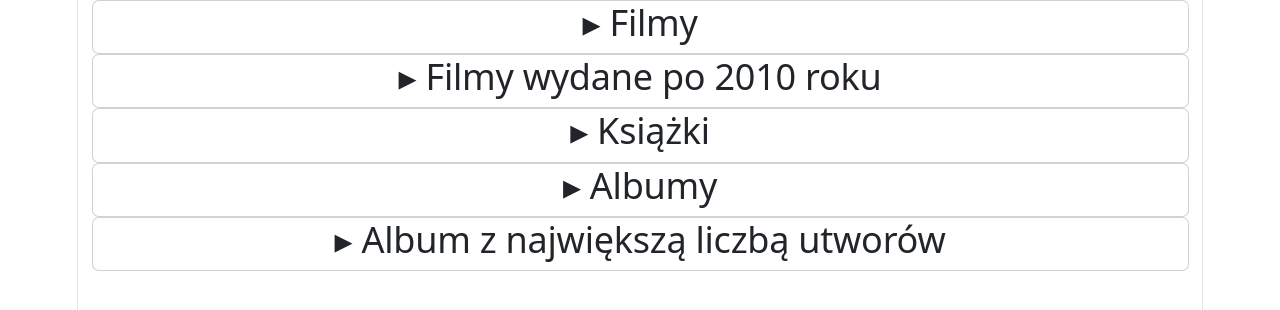
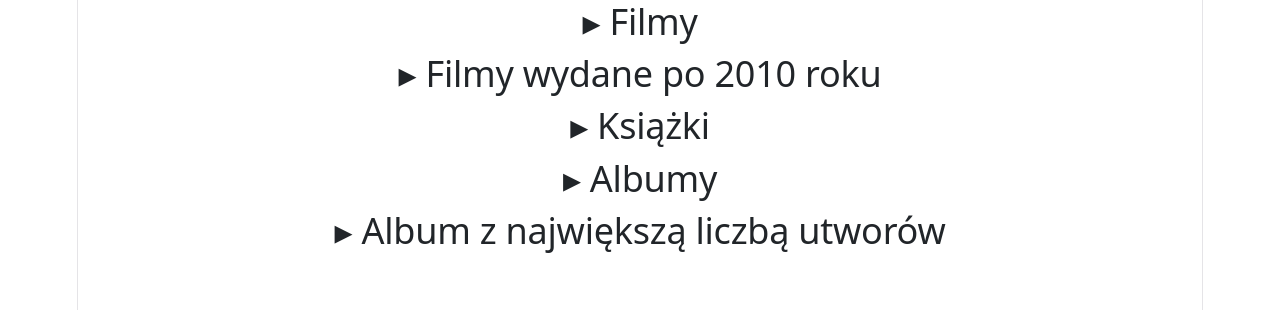
Before and after one commit to Swistaki/pzaw, a React (Vite) app in the folder Filmy/: page / in a window 1280 px wide. Shown: the top 310 px of the page. Built offline with nearby package versions, Linux system fonts and the light colour scheme.

Commit message:
poprawione cards i klikane karty

```diff
--- a/Filmy/src/App.tsx
+++ b/Filmy/src/App.tsx
@@ -12,12 +12,15 @@ import 'bootstrap/dist/css/bootstrap.min.css';
 
 function Movie({ titleMovie, yearMovie, posterMovie, rating }: MovieProps) {
     return (
-        <div className="col">
-            <img src={posterMovie} alt={titleMovie} />
-            <p>{titleMovie}</p>
+        <div className="card" onClick={() => console.log(`Wybrano film: ${titleMovie}`)}>
+            <img className="card-img-top" src={posterMovie} alt={titleMovie} />
+            <div className="card-body">
+                <h5 className="card-title">{titleMovie}</h5>
                 {rating >= 8 && <p>Polecany</p>}
                 <p>Rok produkcji: {yearMovie}</p>
+                <button className="btn btn-primary"onClick={() => console.log(`Pokaż szczegóły dla ${titleMovie}`)}>Pokaż szczegóły</button>
                 <p>Ocena: {rating}/10</p>
+            </div>
         </div>
     );
 }
@@ -49,12 +52,14 @@ const moviesAfter2010 = movies.filter((movie) => movie.yearMovie > 2010);
 
 function Book({ coverBook, titleBook, yearBook, pagesBook }: BookProps) {
     return (
-        <div className="col">
-            <img src={coverBook} alt={titleBook} />
-            <p>{titleBook}</p>
+        <div className="card">
+            <img className="card-img-top" src={coverBook} alt={titleBook} />
+            <div className="card-body">
+                <h5 className="card-title">{titleBook}</h5>
                 {yearBook < 2000 && <p>Klasyka</p>}
                 <p>Rok wydania: {yearBook}</p>
                 <p>Liczba stron: {pagesBook}</p>
+            </div>
         </div>
     );
 }
@@ -86,9 +91,10 @@ const booksByNewestFirst = [...books].sort((a, b) => b.yearBook - a.yearBook);
 
 function Album({ coverAlbum, titleAlbum, artistAlbum, genreAlbum, yearAlbum, tracks }: AlbumProps) {
     return (
-        <div className="col">
-            <img src={coverAlbum} alt={titleAlbum} />
-            <p>{titleAlbum}</p>
+        <div className="card">
+            <img className="card-img-top" src={coverAlbum} alt={titleAlbum} />
+            <div className="card-body">
+                <h5 className="card-title">{titleAlbum}</h5>
                 <p>Wykonawca: {artistAlbum}</p>
                 <p>Gatunek: {genreAlbum}</p>
                 <p>Rok wydania: {yearAlbum}</p>
@@ -114,6 +120,7 @@ function Album({ coverAlbum, titleAlbum, artistAlbum, genreAlbum, yearAlbum, tra
                 :
                     <div className="alert alert-info" role="alert">Brak utworów!</div>
                 }
+            </div>
         </div>
     );
 }
@@ -189,7 +196,7 @@ function App() {
 
     return (
         <main className="container">
-            <section className='card'>
+            <section>
                 <h2 onClick={() => setIsMovieOpen(!isMovieOpen)}>
                 {isMovieOpen ? "▸" : "▾"} Filmy
                 </h2>
@@ -201,7 +208,7 @@ function App() {
                 )}
             </section>
 
-            <section className='card'>
+            <section>
                 <h2 onClick={() => setIsMoviesAfter2010Open(!isMoviesAfter2010Open)}>
                 {isMoviesAfter2010Open ? "▸" : "▾"} Filmy wydane po 2010 roku
                 </h2>
@@ -213,7 +220,7 @@ function App() {
                 )}
             </section>
 
-            <section className='card'>
+            <section>
                 <h2 onClick={() => setIsBookOpen(!isBookOpen)}>
                 {isBookOpen ? "▸" : "▾"} Książki
                 </h2>
@@ -225,7 +232,7 @@ function App() {
                 )}
             </section>
 
-            <section className='card'>
+            <section>
                 <h2 onClick={() => setIsAlbumOpen(!isAlbumOpen)}>
                 {isAlbumOpen ? "▸" : "▾"} Albumy
                 </h2>
@@ -237,7 +244,7 @@ function App() {
                 )}
             </section>
 
-            <section className='card'>
+            <section>
                 <h2 onClick={() => setIsAlbumWithMostTracksOpen(!isAlbumWithMostTracksOpen)}>
                 {isAlbumWithMostTracksOpen ? "▸" : "▾"} Album z największą liczbą utworów
                 </h2>
```
Lines whose indentation alone changed are shown as unchanged.
